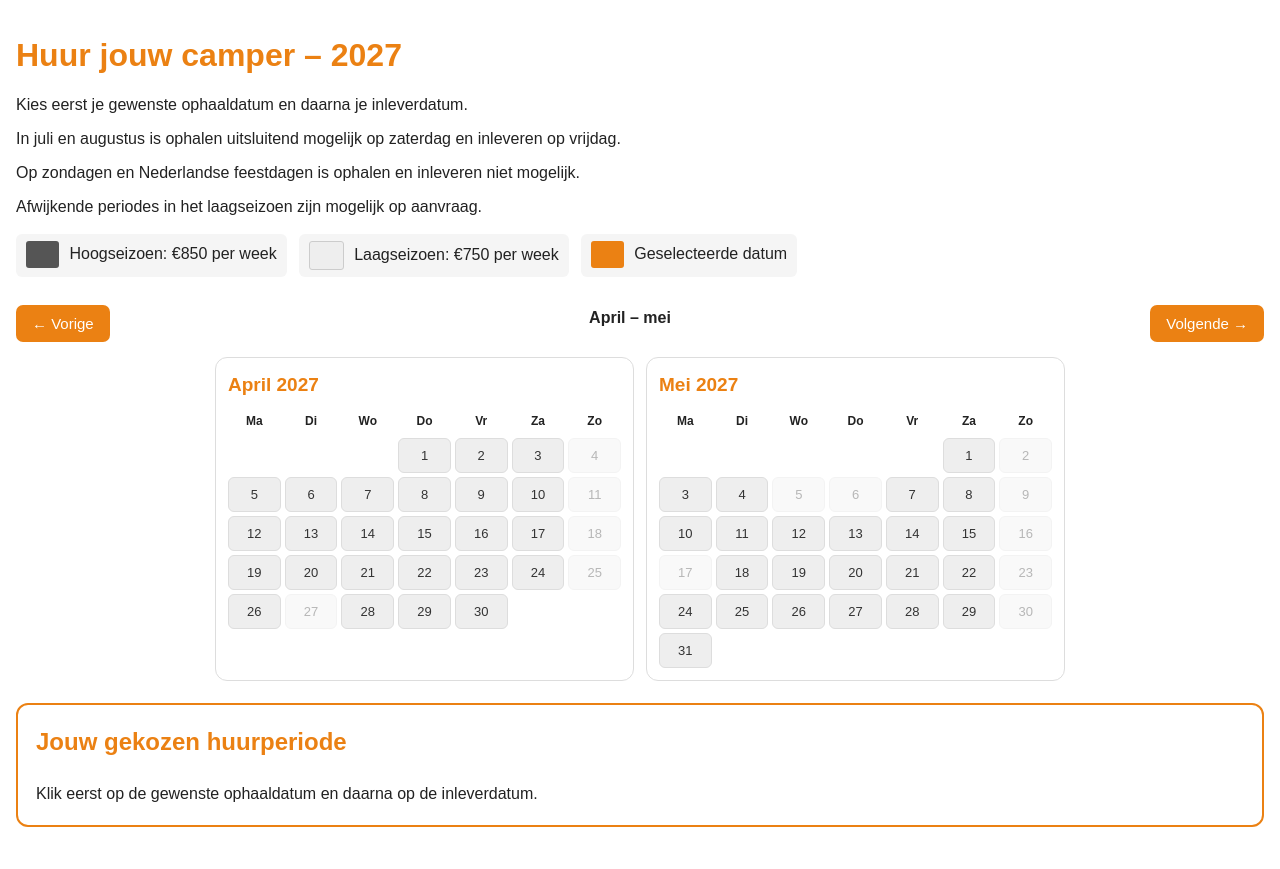
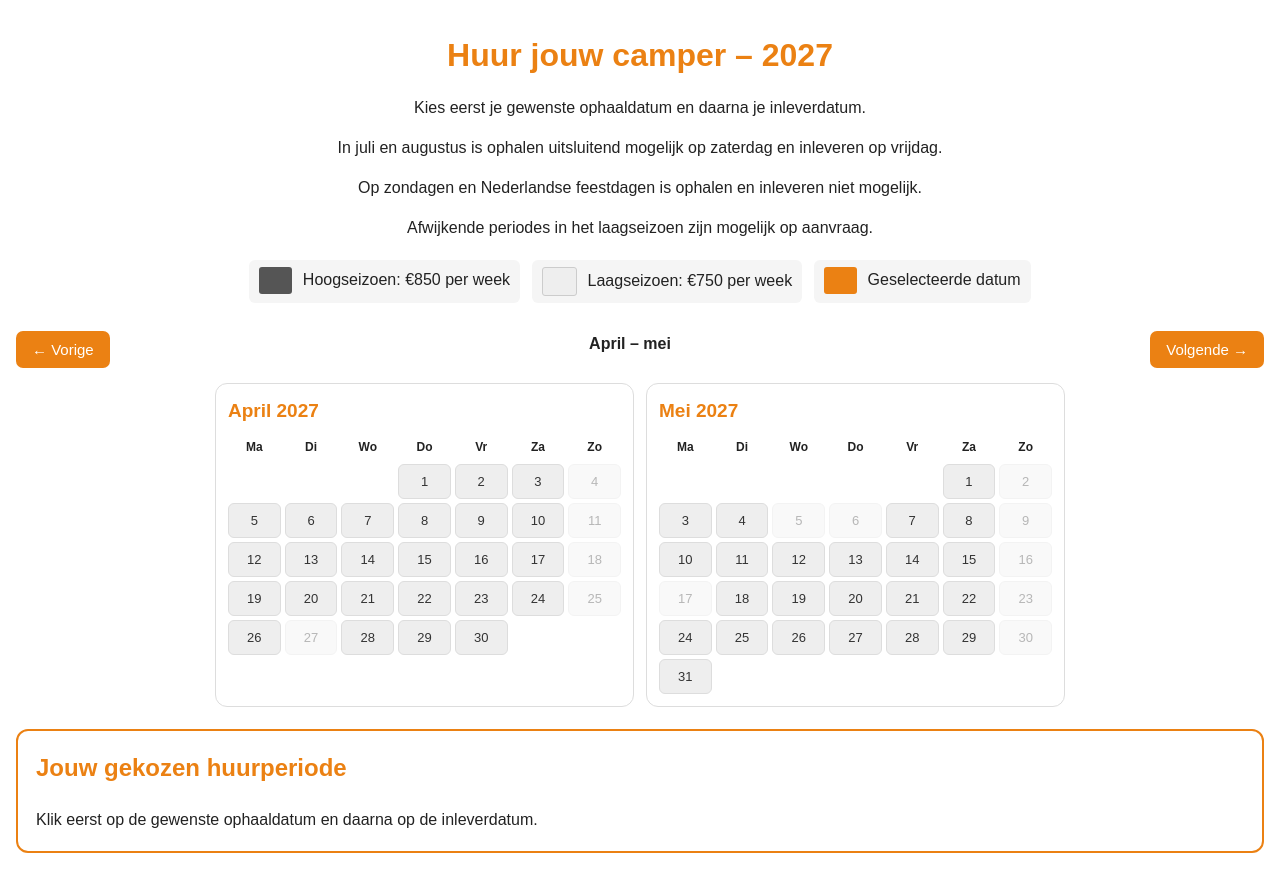
Before and after one commit to Serona5/camperkalender, a plain HTML site: page index.html in a window 1280 px wide. Before the commit the page ends 843 px from the top, so only its background shows below. Drawn offline with Linux system fonts and the light colour scheme.

Commit message:
Update index.html

```diff
--- a/index.html
+++ b/index.html
@@ -14,7 +14,20 @@ body {
   font-family:Arial,sans-serif; color:var(--zwart);
   margin:0; padding:16px; background:#fff;
 }
-h1 { color:var(--oranje); }
+  h1 {
+  color:var(--oranje);
+  text-align:center;
+}
+
+.uitleg {
+  text-align:center;
+  line-height:1.5;
+  margin:0 auto 20px;
+}
+
+.legenda {
+  justify-content:center;
+}
 .intro { line-height:1.5; }
 .legenda { display:flex; flex-wrap:wrap; gap:12px; margin:18px 0; }
 .legenda span { padding:7px 10px; border-radius:6px; background:#f5f5f5; }
```
